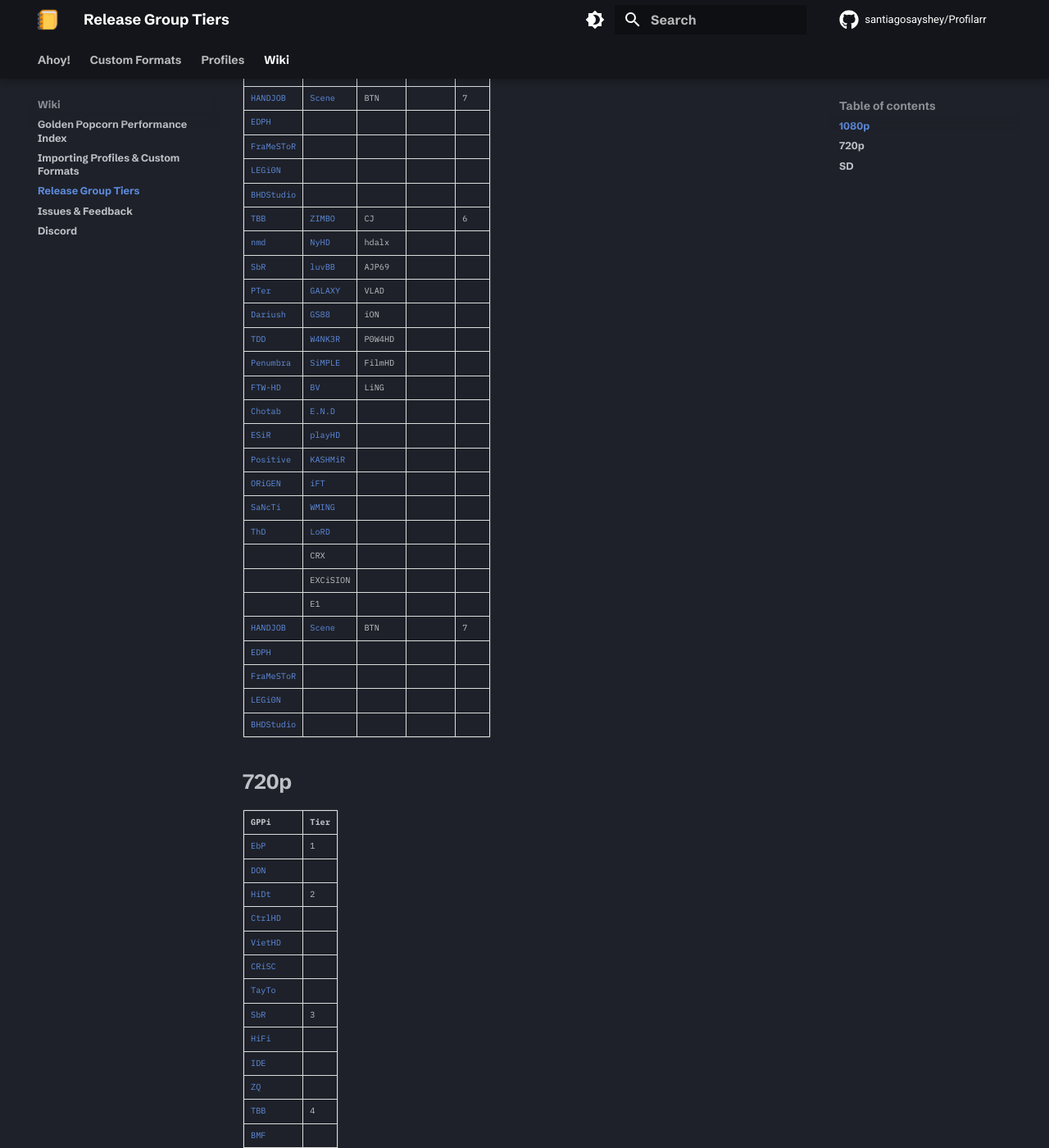
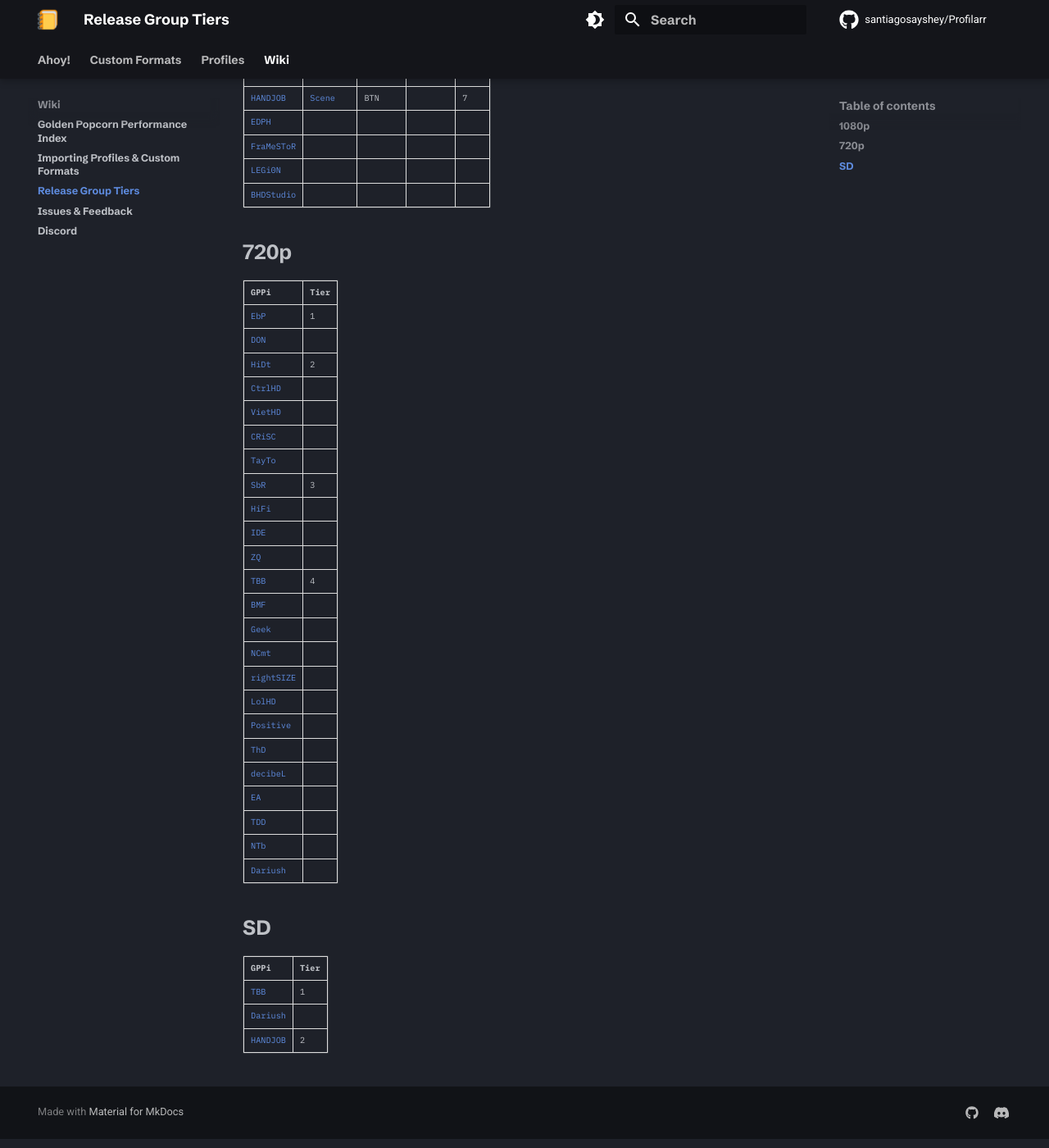
Before and after one commit to santiagosayshey/website, an MkDocs documentation site: the page built from docs/Wiki/Release Group Tiers.md, in a window 1280 px wide and 1400 px high, scrolled down 1453 px. Shown: the whole window at 82% size. Built offline with MkDocs 1.6.1 and Material for MkDocs 9.7.7, drawn with Linux system fonts in a browser that asks for light colours; comment, search, counter and statistics services are not loaded.

Commit message:
Adjusted release group tier 6, 7 bugs

```diff
--- a/docs/Wiki/Release Group Tiers.md
+++ b/docs/Wiki/Release Group Tiers.md
@@ -51,28 +51,7 @@ From our GPPi data, we can construct a tier list of release groups based on thei
 | [FraMeSToR](../Custom%20Formats/Release%20Groups.md#framestor) |                                                            |         |                                                            |      |
 | [LEGi0N](../Custom%20Formats/Release%20Groups.md#legi0n)       |                                                            |         |                                                            |      |
 | [BHDStudio](../Custom%20Formats/Release%20Groups.md#bhdstudio) |                                                            |         |                                                            |      |
-| [TBB](../Custom%20Formats/Release%20Groups.md#tbb)             | [ZIMBO](../Custom%20Formats/Release%20Groups.md#zimbo)     | CJ      |                                                            | 6    |
-| [nmd](../Custom%20Formats/Release%20Groups.md#nmd)             | [NyHD](../Custom%20Formats/Release%20Groups.md#nyhd)       | hdalx   |                                                            |      |
-| [SbR](../Custom%20Formats/Release%20Groups.md#sbr)             | [luvBB](../Custom%20Formats/Release%20Groups.md#luvbb)     | AJP69   |                                                            |      |
-| [PTer](../Custom%20Formats/Release%20Groups.md#pter)           | [GALAXY](../Custom%20Formats/Release%20Groups.md#galaxy)   | VLAD    |                                                            |      |
-| [Dariush](../Custom%20Formats/Release%20Groups.md#dariush)     | [GS88](../Custom%20Formats/Release%20Groups.md#gs88)       | iON     |                                                            |      |
-| [TDD](../Custom%20Formats/Release%20Groups.md#tdd)             | [W4NK3R](../Custom%20Formats/Release%20Groups.md#w4nk3r)   | P0W4HD  |                                                            |      |
-| [Penumbra](../Custom%20Formats/Release%20Groups.md#penumbra)   | [SiMPLE](../Custom%20Formats/Release%20Groups.md#simple)   | FilmHD  |                                                            |      |
-| [FTW-HD](../Custom%20Formats/Release%20Groups.md#ftw-hd)       | [BV](../Custom%20Formats/Release%20Groups.md#bv)           | LiNG    |                                                            |      |
-| [Chotab](../Custom%20Formats/Release%20Groups.md#chotab)       | [E.N.D](../Custom%20Formats/Release%20Groups.md#end)       |         |                                                            |      |
-| [ESiR](../Custom%20Formats/Release%20Groups.md#esir)           | [playHD](../Custom%20Formats/Release%20Groups.md#playhd)   |         |                                                            |      |
-| [Positive](../Custom%20Formats/Release%20Groups.md#positive)   | [KASHMiR](../Custom%20Formats/Release%20Groups.md#kashmir) |         |                                                            |      |
-| [ORiGEN](../Custom%20Formats/Release%20Groups.md#origen)       | [iFT](../Custom%20Formats/Release%20Groups.md#ift)         |         |                                                            |      |
-| [SaNcTi](../Custom%20Formats/Release%20Groups.md#sancti)       | [WMING](../Custom%20Formats/Release%20Groups.md#wming)     |         |                                                            |      |
-| [ThD](../Custom%20Formats/Release%20Groups.md#thd)             | [LoRD](../Custom%20Formats/Release%20Groups.md#lord)       |         |                                                            |      |
-|                                                                | CRX                                                        |         |                                                            |      |
-|                                                                | EXCiSION                                                   |         |                                                            |      |
-|                                                                | E1                                                         |         |                                                            |      |
-| [HANDJOB](../Custom%20Formats/Release%20Groups.md#handjob)     | [Scene](../Custom%20Formats/Release%20Groups.md#scene)     | BTN     |                                                            | 7    |
-| [EDPH](../Custom%20Formats/Release%20Groups.md#edph)           |                                                            |         |                                                            |      |
-| [FraMeSToR](../Custom%20Formats/Release%20Groups.md#framestor) |                                                            |         |                                                            |      |
-| [LEGi0N](../Custom%20Formats/Release%20Groups.md#legi0n)       |                                                            |         |                                                            |      |
-| [BHDStudio](../Custom%20Formats/Release%20Groups.md#bhdstudio) |                                                            |         |                                                            |      |
+
 
 
 ## 720p
@@ -109,8 +88,8 @@ From our GPPi data, we can construct a tier list of release groups based on thei
 
 ## SD
 
-|GPPi|Tier|
-|---|---|
-|[TBB](../Custom%20Formats/Release%20Groups.md#tbb)|1|
-|[Dariush](../Custom%20Formats/Release%20Groups.md#dariush)|
-|[HANDJOB](../Custom%20Formats/Release%20Groups.md#handjob)|
+| GPPi                                                       | Tier |
+| ---------------------------------------------------------- | ---- |
+| [TBB](../Custom%20Formats/Release%20Groups.md#tbb)         | 1    |
+| [Dariush](../Custom%20Formats/Release%20Groups.md#dariush) |      |
+| [HANDJOB](../Custom%20Formats/Release%20Groups.md#handjob) | 2    |
```
